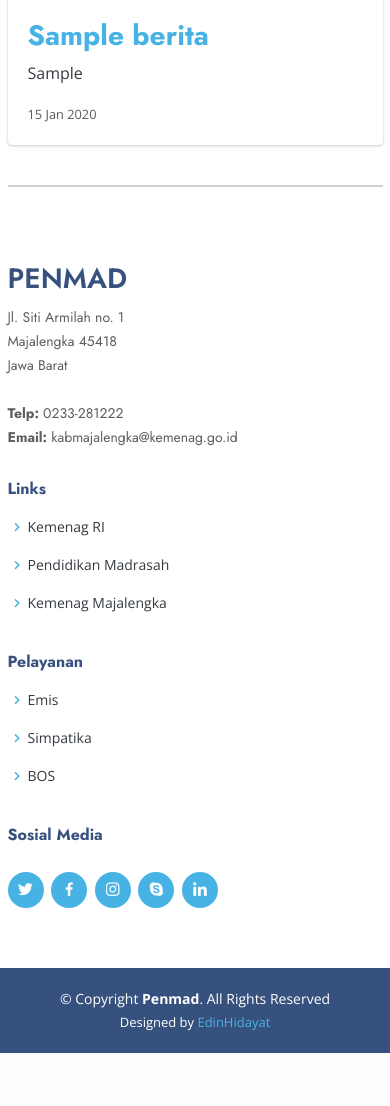
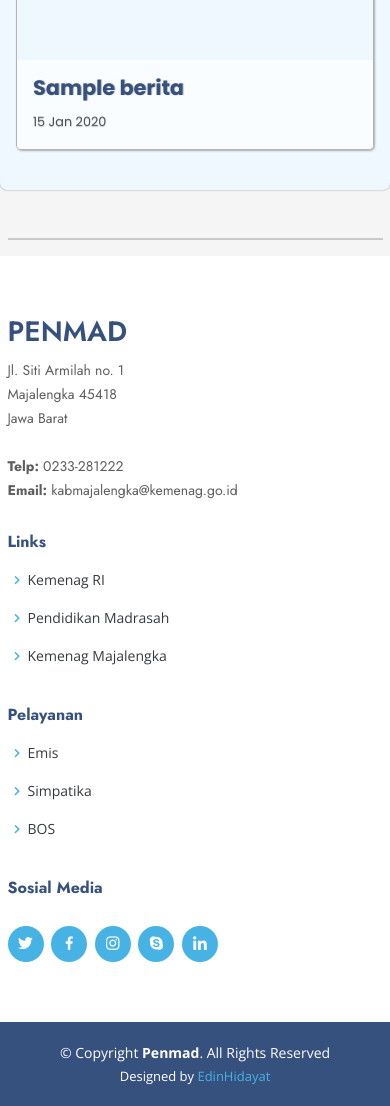
Before and after one commit to edinhidayat/penmad, a Laravel app: page /berita in a window 390 px wide. Shown: the part 472-1578 px from the top of the page. Before the commit the page ends 1525 px from the top, so only its background shows below. Run offline with Laravel 9, Linux system fonts and the light colour scheme; data comes from the database, SQL or seed files in the repository; tables that the repository leaves empty hold one stand-in row (values such as "Sample post"); some libraries are stand-ins or nearby versions.

Commit message:
Menambahkan Pagination pada Berita dengan Format Bootstrap, Menambahkan CSS pada View Berita, Merubah tampilan Berita, Menambahkan waktu Updated pada Tampil Berita

```diff
--- a/app/Http/Controllers/TerbitBeritaController.php
+++ b/app/Http/Controllers/TerbitBeritaController.php
@@ -19,7 +19,7 @@
 
         return view('berita', [
             'title' => 'Berita Penmad',
-            'berita' => $berita->get()
+            'berita' => $berita->paginate(7)
         ]);
     }
 
--- a/app/Providers/AppServiceProvider.php
+++ b/app/Providers/AppServiceProvider.php
@@ -3,6 +3,7 @@
 namespace App\Providers;
 
 use App\Models\User;
+use Illuminate\Pagination\Paginator;
 use Illuminate\Support\Facades\Gate;
 use Illuminate\Support\ServiceProvider;
 
@@ -25,11 +26,13 @@
      */
     public function boot()
     {
-        // Gate::define('admin', function(User $user){
-        //     return $user->akses_id === 1;
-        // });
-        // Gate::define('is_user', function(User $user){
-        //     return $user->akses_id === 2;
-        // });
+        Paginator::useBootstrap();
+        // Paginator::useBootstrapFive();
+        Gate::define('admin', function(User $user){
+            return $user->akses_id === 1;
+        });
+        Gate::define('is_user', function(User $user){
+            return $user->akses_id === 2;
+        });
     }
 }
--- a/public/css/berita.css
+++ b/public/css/berita.css
@@ -1,29 +1,70 @@
-.wadah {
-    height: 500px;
-    display: grid;
-    grid-template-areas:
-        "kiri kanan-atas"
-        "kiri kanan-bawah";
-    grid-template-columns: 3fr 1fr;
-    grid-template-rows: 1fr 1fr;
+@import url("https://fonts.googleapis.com/css2?family=Poppins:wght@200;300;400;600&display=swap");
+:root {
+    --poppins: "Poppins", sans-serif;
 }
 
-.kiri {
-    grid-area: kiri;
+* {
+    padding: 0;
     margin: 0;
-    padding: 0;
+    box-sizing: border-box;
+}
+body {
+    background-color: whitesmoke;
+}
+.papan-berita {
+    background-color: aliceblue;
+    border-radius: 7px;
+    box-shadow: 0px 0px 2px rgba(0, 0, 0, 0.4);
 }
 
-.kanan-atas {
-    grid-area: kanan-atas;
-    box-sizing: border-box;
-    margin: 0;
-    padding: 0;
+.berita-satu {
+    width: 100%;
+    height: 27em;
+    border-radius: 5px;
+    overflow: hidden;
+    background-position: center;
+    position: relative;
+    border: 1px solid #b3b3b3;
+    box-shadow: 1px 1px 2px rgba(0, 0, 0, 0.3);
+}
+img.gambar-satu {
+    width: 120%;
+    transform: translate(-5%, -25%);
+}
+.judul-berita {
+    position: absolute;
+    z-index: 99;
+    width: 100%;
+    background-color: rgba(255, 255, 255, 0.7);
+    bottom: 0;
+}
+.warna-judul > h3 {
+    color: rgb(55, 81, 126);
+    text-shadow: 1px 0px 1px rgba(0, 0, 0, 0.3);
+    font-family: var(--poppins);
+    font-size: 1.3rem;
+    font-weight: 600;
+}
+.warna-judul > p {
+    color: rgb(59, 59, 59);
+    text-shadow: 0px 1px 1px rgba(59, 59, 59, 0.3);
+    font-family: var(--poppins);
+    font-weight: 200;
 }
 
-.kanan-bawah {
-    grid-area: kanan-bawah;
-    box-sizing: border-box;
-    margin: 0;
-    padding: 0;
+div.berita-lainnya {
+    border: 1px solid #b3b3b3;
+    box-shadow: 1px 1px 2px rgba(0, 0, 0, 0.3);
 }
+.gambar-dua {
+    width: 100%;
+    height: 57%;
+}
+.bodi-judul > a > h5 {
+    font-size: medium;
+    margin-top: -10px;
+}
+.bodi-judul > a > h5,
+.card-footer > small {
+    font-family: var(--poppins);
+}
--- a/resources/views/berita.blade.php
+++ b/resources/views/berita.blade.php
@@ -2,63 +2,60 @@
 @section('konten')
     <div class="container">
         <div class="row">
-            <div class="col-lg-9" style="margin-top: 120px;">
+            <div class="col-lg" style="margin-top: 120px;">
 
-                <div class="d-flex justify-content-between mb-3">
+                <div class="d-flex justify-content-between mb-2">
                     <h3>BERITA</h3>
                     <form action="/berita">
-                        <div class="input-group mb-3">
+                        <div class="input-group mb-2">
                             <input type="text" class="form-control" placeholder="Cari..." name="cari" id="cari"
                                 value="{{ request('cari') }}">
                             <button class="btn btn-outline-secondary" type="submit" id="cari">Cari</button>
                         </div>
                     </form>
                 </div>
+
             </div>
         </div>
 
         <div class="row">
-            <div class="col-lg-9">
+            <div class="col-md papan-berita p-3">
 
                 @if ($berita->count())
-                    <div class="card mb-3">
-                        <img src="{{ asset('storage/' . substr($berita[0]->gambar, 7)) }}" class="card-img-top"
-                            alt="Gambar Pos">
-                        <div class="card-body">
-                            <a href="/berita/{{ $berita[0]->id }}" class="text-decoration-none">
+                    <div class="berita-satu">
+                        <img src="{{ asset('storage/' . substr($berita[0]->gambar, 7)) }}" class="card-img-top gambar-satu" alt="Gambar Pos">
+                        <div class="judul-berita p-3">
+                            <a href="/berita/{{ $berita[0]->id }}" class="text-decoration-none warna-judul">
                                 <h3><b>{{ $berita[0]->judul }}</b></h3>
-                                <p class="card-text text-dark">{{ $berita[0]->singkat }}</p>
-                                <p class="card-text text-dark"><small
-                                        class="text-body-secondary">{{ carbon\Carbon::parse($berita[0]->updated_at)->format('d M Y') }}</small>
-                                </p>
+                                {{-- <p class="card-text">{{ $berita[0]->singkat }}</p> --}}
+                                <p class="card-text"><small class="text-body-secondary">{{ carbon\Carbon::parse($berita[0]->created_at)->format('d M Y') }}</small></p>
                             </a>
                         </div>
                     </div>
                 @endif
 
-                <div class="row row-cols-1 row-cols-lg-3 g-4">
+                <div class="row row-cols-1 row-cols-lg-3 g-4 mt-2">
                     @foreach ($berita->skip(1) as $item)
                         <div class="col">
-                            <div class="card h-100">
-                                <img src="{{ asset('storage/' . substr($item->gambar, 7)) }}" class="card-img-top"
-                                    alt="Gambar">
-                                <div class="card-body">
+                            <div class="card berita-lainnya h-100">
+                                <img src="{{ asset('storage/' . substr($item->gambar, 7)) }}" class="card-img-top gambar-dua" alt="Gambar">
+                                <div class="card-body bodi-judul">
                                     <a href="/berita/{{ $item->id }}" class="text-decoration-none">
-                                        <h5 class="card-title"><b>{{ $item->judul }}</b></h5>
-                                        <p class="card-text text-dark">{{ $item->singkat }}</p>
+                                        <h5 class="card-title">{{ $item->judul }}</h5>
                                     </a>
                                 </div>
                                 <div class="card-footer">
-                                    <small
-                                        class="text-body-secondary">{{ carbon\Carbon::parse($item->updated_at)->format('d M Y') }}</small>
+                                    <small class="text-body-secondary">{{ carbon\Carbon::parse($item->created_at)->format('d M Y') }}</small>
                                 </div>
                             </div>
                         </div>
                     @endforeach
                 </div>
 
+                <div class="d-flex justify-content-end mt-3">
+                    {{ $berita->links() }}
+                </div>
             </div>
-
         </div>
         <hr class="mt-5" style="border: 1px solid">
     </div>
--- a/resources/views/beritatampil.blade.php
+++ b/resources/views/beritatampil.blade.php
@@ -16,10 +16,10 @@
                     </div>
 
                     <h2>{{ $beritanya->judul }}</h2>
-                    <p class="small text-muted"><i class='bx bx-time'></i>
-                        {{ carbon\Carbon::parse($beritanya->updated_at)->format('d M Y') }}</p>
+                    <p class="small text-muted"><i class='bx bx-time'></i> {{ carbon\Carbon::parse($beritanya->created_at)->format('d M Y') }} |
+                        updated : {{ carbon\Carbon::parse($beritanya->updated_at)->format('d M Y') }}</p>
                     <img class="img-fluid" src="{{ asset('storage/' . substr($beritanya->gambar, 7)) }}" alt="GambarPos"
-                        style="width: 750px;">
+                        style="width: 750px; border: 1px solid #b3b3b3; box-shadow: 1px 1px 2px rgba(0, 0, 0, 0.3); border-radius: 5px;">
                     <div class="mt-4">
                         <p>{!! $beritanya->body !!}</p>
                     </div>
--- a/resources/views/template.blade.php
+++ b/resources/views/template.blade.php
@@ -29,6 +29,11 @@
 
     <!-- Template Main CSS File -->
     <link href="../../assets/css/style.css" rel="stylesheet">
+
+    {{-- My CSS --}}
+    @if (Request::is('berita*'))
+        <link rel="stylesheet" href="../../css/berita.css">
+    @endif
 
     {{-- @if (Request::is('berita'))
     <link href="https://cdn.jsdelivr.net/npm/bootstrap@5.2.3/dist/css/bootstrap.min.css" rel="stylesheet" integrity="sha384-rbsA2VBKQhggwzxH7pPCaAqO46MgnOM80zW1RWuH61DGLwZJEdK2Kadq2F9CUG65" crossorigin="anonymous">
```
